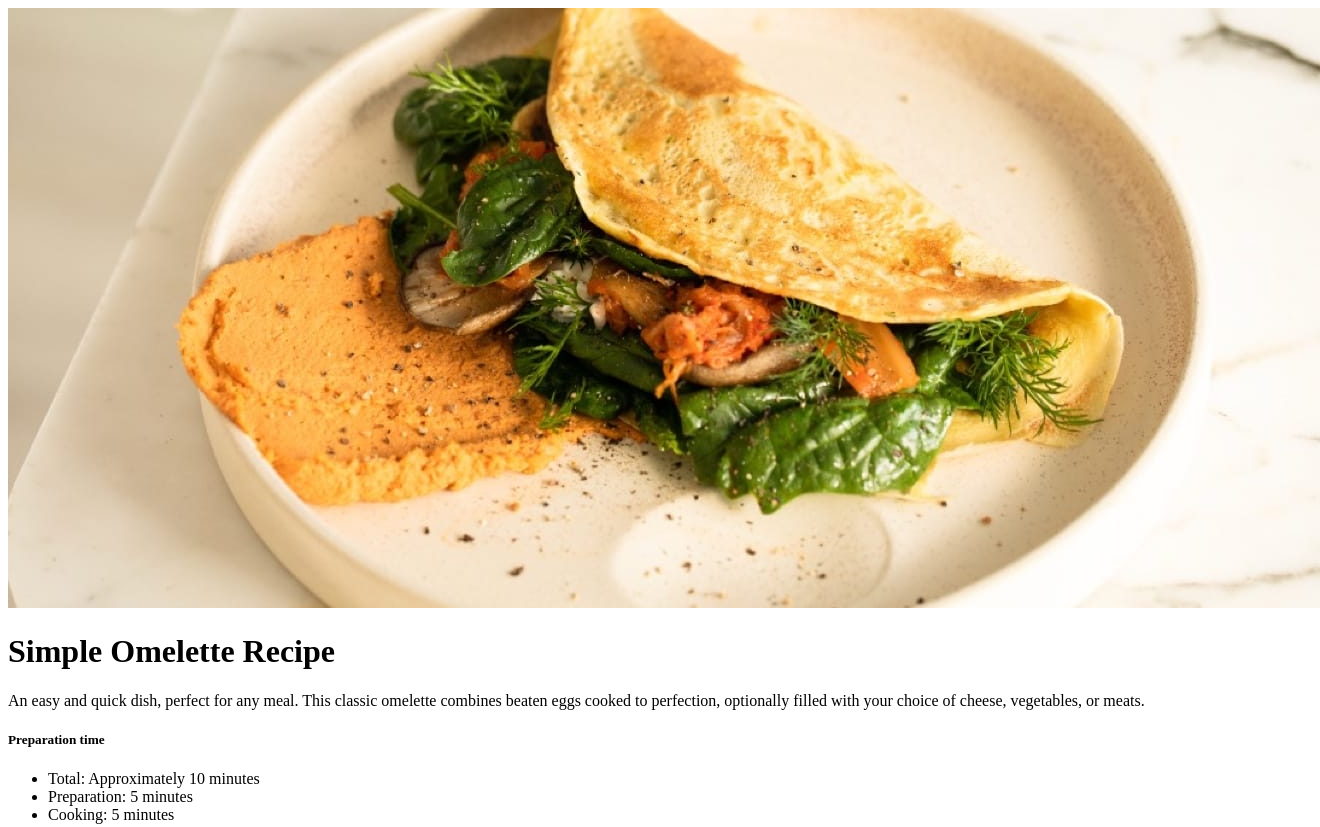
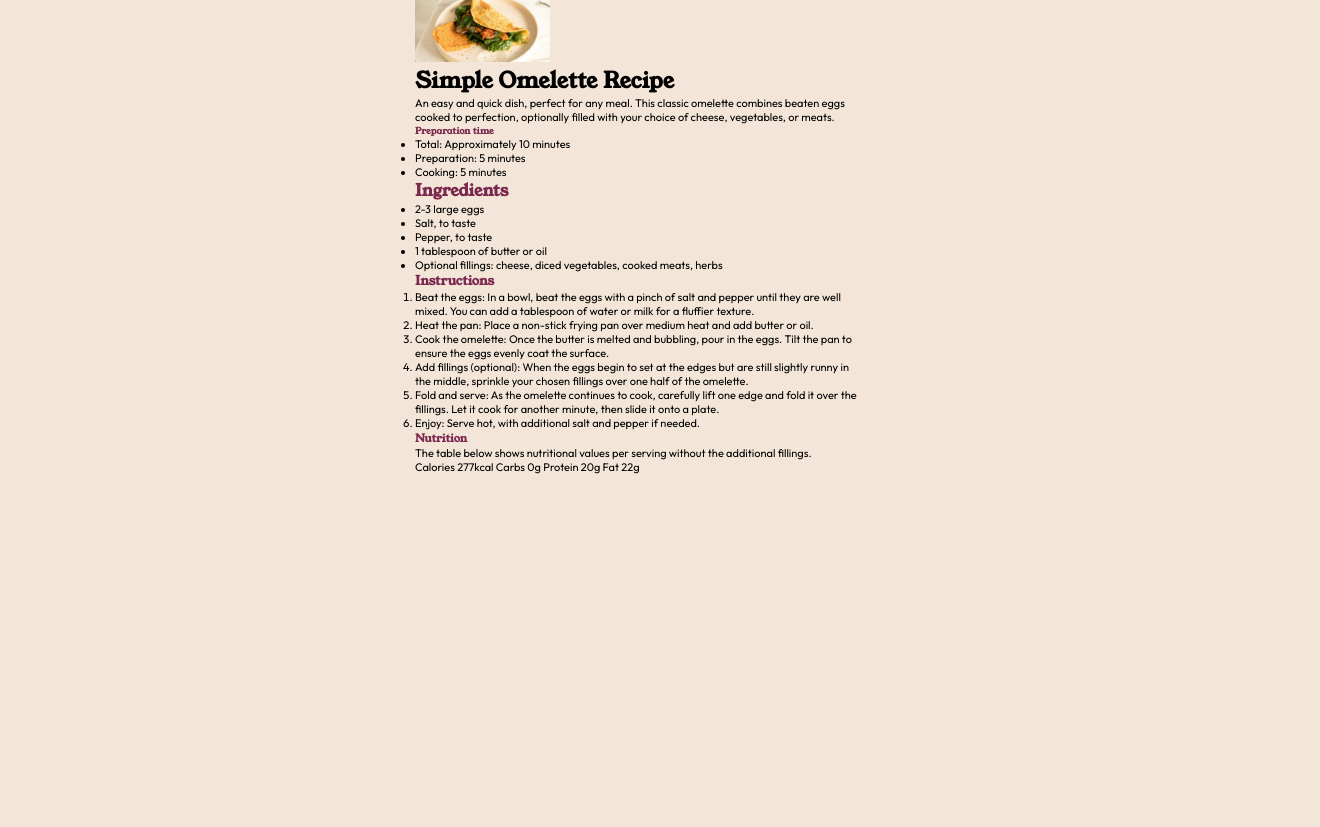
Before and after one commit to paulg44/frontend_mentor_challenges, a plain HTML site: page recipe_page/index.html in a window 1280 px wide. Shown: the top 827 px of the page, 1320 px wide, since content can reach past the window. After the commit the page ends 800 px from the top, so only its background shows below. Drawn offline with Linux system fonts and the light colour scheme.

Commit message:
start styling

```diff
--- a/recipe_page/index.html
+++ b/recipe_page/index.html
@@ -11,6 +11,13 @@
       sizes="32x32"
       href="./assets/images/favicon-32x32.png"
     />
+    <link rel="preconnect" href="https://fonts.googleapis.com" />
+    <link rel="preconnect" href="https://fonts.gstatic.com" crossorigin />
+    <link
+      href="https://fonts.googleapis.com/css2?family=Outfit:wght@100..900&family=Young+Serif&display=swap"
+      rel="stylesheet"
+    />
+    <link rel="stylesheet" href="./styles.css" />
 
     <title>Frontend Mentor | Recipe page</title>
 
@@ -35,14 +42,14 @@
         choice of cheese, vegetables, or meats.
       </p>
       <div class="prepTime">
-        <h5>Preparation time</h5>
+        <h5 class="secondaryHeaders">Preparation time</h5>
         <ul>
           <li>Total: Approximately 10 minutes</li>
           <li>Preparation: 5 minutes</li>
           <li>Cooking: 5 minutes</li>
         </ul>
       </div>
-      <h2>Ingredients</h2>
+      <h2 class="secondaryHeaders">Ingredients</h2>
       <ul>
         <li>2-3 large eggs</li>
         <li>Salt, to taste</li>
@@ -53,7 +60,7 @@
         </li>
       </ul>
 
-      <h3>Instructions</h3>
+      <h3 class="secondaryHeaders">Instructions</h3>
       <ol>
         <li>
           Beat the eggs: In a bowl, beat the eggs with a pinch of salt and
@@ -80,7 +87,7 @@
         </li>
         <li>Enjoy: Serve hot, with additional salt and pepper if needed.</li>
       </ol>
-      <h4>Nutrition</h4>
+      <h4 class="secondaryHeaders">Nutrition</h4>
       <p>
         The table below shows nutritional values per serving without the
         additional fillings.
@@ -89,11 +96,5 @@
         Calories 277kcal Carbs 0g Protein 20g Fat 22g
       </table>
     </div>
-    <div class="attribution">
-      Challenge by
-      <a href="https://www.frontendmentor.io?ref=challenge" target="_blank"
-        >Frontend Mentor</a
-      >. Coded by <a href="#">Your Name Here</a>.
-    </div>
   </body>
 </html>
--- a/recipe_page/styles.css
+++ b/recipe_page/styles.css
@@ -0,0 +1,36 @@
+* {
+  box-sizing: border-box;
+  margin: 0;
+  padding: 0;
+}
+
+body {
+  height: 100%;
+  font-family: "Outfit", sans-serif;
+  font-size: 11px;
+  display: flex;
+  align-items: center;
+  justify-content: center;
+  background-color: hsl(30, 54%, 90%);
+}
+
+h1,
+h2,
+h3,
+h4,
+h5,
+h6 {
+  font-family: "Young Serif", serif;
+}
+
+img {
+  width: 30%;
+}
+
+.secondaryHeaders {
+  color: hsl(332, 51%, 32%);
+}
+
+.card {
+  width: 450px;
+}
```
